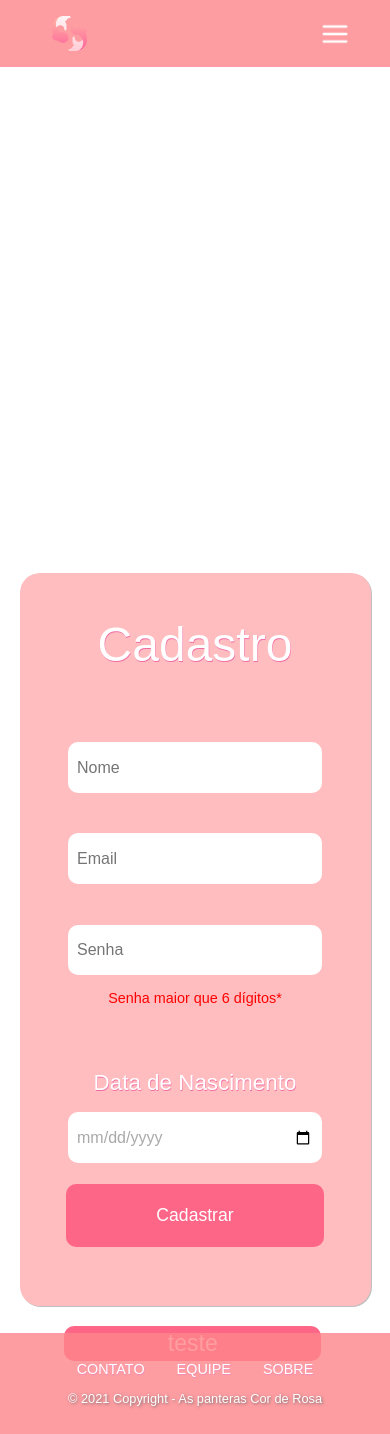
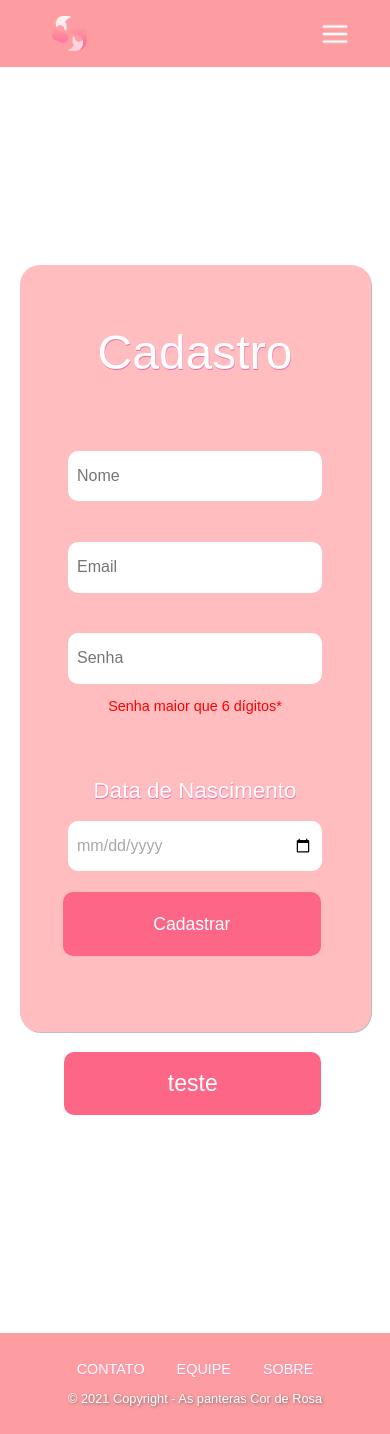
Before and after one commit to italoant/react-projeto-final, a React (Create React App) app: page /cadastro in a window 390 px wide. Built offline with nearby package versions, Linux system fonts and the light colour scheme.

Commit message:
ajustando responsividade

```diff
--- a/src/pages/Cadastro/Style.js
+++ b/src/pages/Cadastro/Style.js
@@ -4,12 +4,23 @@ import styled from "styled-components";
 export const Container = styled.div`
     display: flex;
     flex-direction: column;
-    justify-content: space-evenly;
+    justify-content: center;
     align-items: center;
     background: ${props => props.theme.backgroundSecondary};
-    height: 150vh;
-    padding-top: 60vh;
-    padding-bottom: 60vh;
+    height: 120vh;
+
+    @media (max-width: 1326px){
+        height: 140vh;
+    }
+
+    @media (max-width: 1024px){
+        height: 145vh;
+    }
+
+    @media (max-width: 994px){
+        height: 150vh;
+    }
+
 
 `
 
@@ -18,7 +29,7 @@ export const Form = styled.form`
     width: 38vw;
     text-align: center;
     border-radius: 20px;
-    padding: 5vh;
+    padding: 7vh;
     box-shadow: 1px 1px rgba(0, 0, 0, 25%);
 
     h1{
@@ -131,6 +142,12 @@ export const Form = styled.form`
         }
     }
 
+    @media (max-width: 320px){
+
+        h1{
+            font-size: 2rem;
+        }
+    }
 `
 
 export const Button = styled.button`
@@ -167,8 +184,14 @@ export const Button = styled.button`
             height: 7.5vh;
         }
 
+        @media (max-width: 768px){
+
+            margin-left: 1vw;
+        }
+
         @media (max-width: 740px){
-            width: 40vw;
+            width: 39vw;
+            margin-left: 2vw;
         }
 
         @media (max-width: 700px){
@@ -178,4 +201,12 @@ export const Button = styled.button`
         @media (max-width: 550px){
             width: 66vw;
         }
+
+        @media (max-width: 540px){
+            margin-left: 2.7vw;
+        }
+
+        @media (max-width: 375px){
+            margin-left: 4vw;
+        }
 `
```
